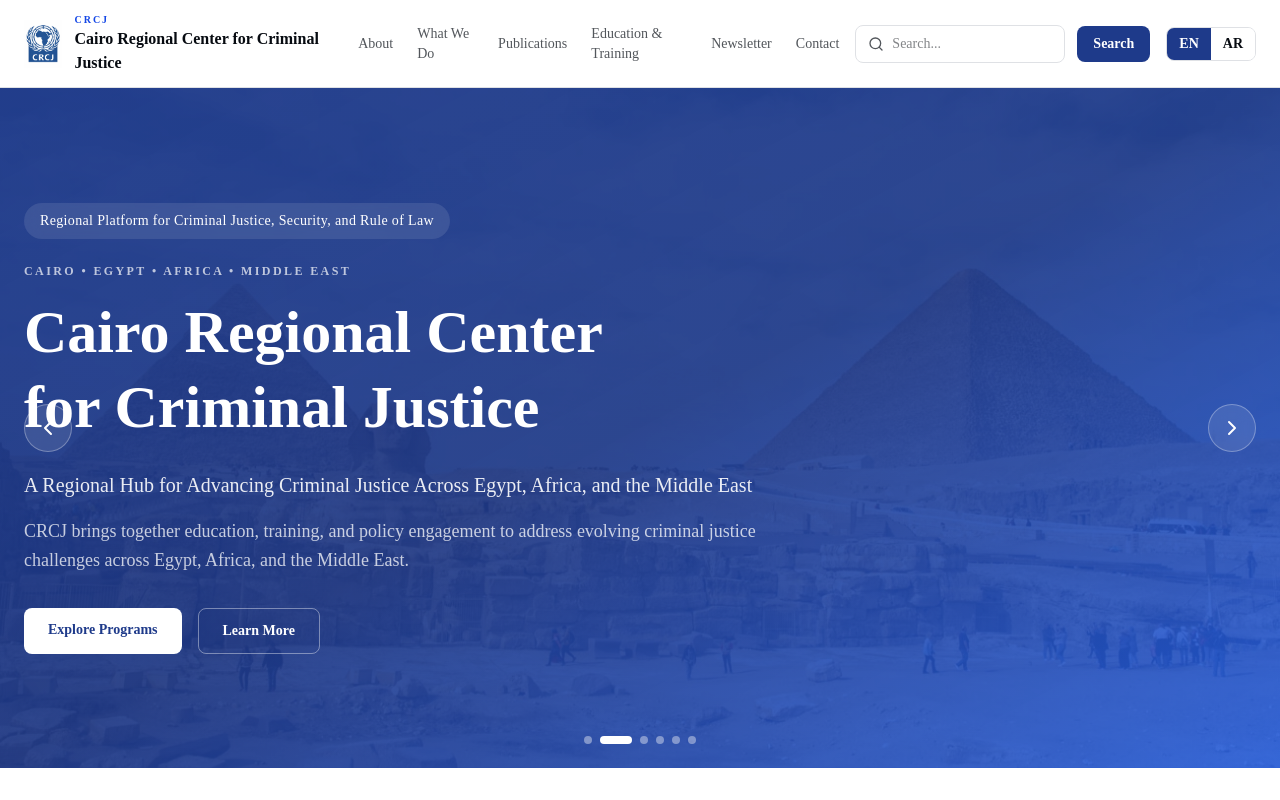
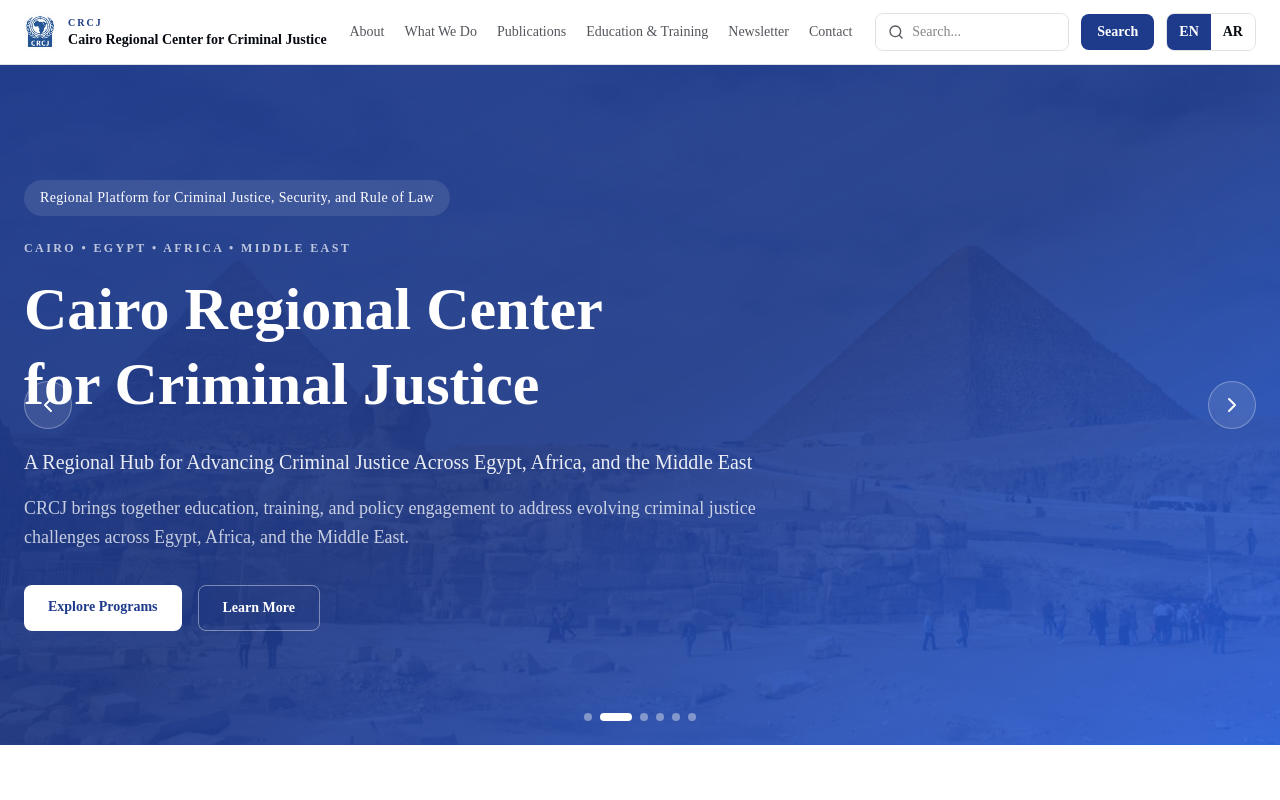
Before and after one commit to khaledcrcj/crcj-site, a Next.js app: page / in a window 1280 px wide. Shown: the top 800 px of the page. Built offline with nearby package versions, Linux system fonts and the light colour scheme.

Commit message:
header.tsx

```diff
--- a/components/crcj/header.tsx
+++ b/components/crcj/header.tsx
@@ -28,30 +28,12 @@
 
   const searchTargets = useMemo(
     () => [
-      {
-        href: "#about",
-        keywords: ["about", "who we are", "mission", "vision", "عن", "حول", "من نحن"],
-      },
-      {
-        href: "#areas",
-        keywords: ["areas", "focus", "themes", "topics", "مجالات", "محاور", "تركيز"],
-      },
-      {
-        href: "#publications",
-        keywords: ["publications", "research", "reports", "papers", "منشورات", "أبحاث", "تقارير"],
-      },
-      {
-        href: "#programs",
-        keywords: ["programs", "courses", "training", "education", "برامج", "دورات", "تدريب"],
-      },
-      {
-        href: "#newsletter",
-        keywords: ["newsletter", "updates", "news", "subscribe", "نشرة", "أخبار", "اشتراك"],
-      },
-      {
-        href: "#contact",
-        keywords: ["contact", "email", "location", "reach", "تواصل", "اتصال", "بريد", "عنوان"],
-      },
+      { href: "#about", keywords: ["about", "mission", "vision", "عن", "من نحن"] },
+      { href: "#areas", keywords: ["areas", "focus", "themes", "مجالات", "محاور"] },
+      { href: "#publications", keywords: ["publications", "research", "reports", "منشورات", "أبحاث"] },
+      { href: "#programs", keywords: ["programs", "training", "courses", "برامج", "تدريب"] },
+      { href: "#newsletter", keywords: ["newsletter", "news", "updates", "نشرة", "أخبار"] },
+      { href: "#contact", keywords: ["contact", "email", "location", "تواصل", "اتصال"] },
     ],
     []
   );
@@ -68,12 +50,6 @@
       window.location.hash = match.href;
       setMobileMenuOpen(false);
       setSearch("");
-      return;
-    }
-
-    const fallback = document.body.innerText.toLowerCase().includes(query);
-    if (!fallback) {
-      alert(isAr ? "لم يتم العثور على نتيجة." : "No matching section found.");
     }
   };
 
@@ -84,25 +60,30 @@
     }
   };
 
+  const changeLang = (value: Language) => {
+    setLang(value);
+    setMobileMenuOpen(false);
+  };
+
   return (
     <header className="sticky top-0 z-50 border-b border-border bg-background/95 backdrop-blur supports-[backdrop-filter]:bg-background/80">
       <div className="mx-auto flex max-w-7xl items-center justify-between gap-4 px-4 py-3 lg:px-6">
         {/* Logo */}
-        <a href="#" className="flex items-center gap-3">
+        <a href="#" className="flex min-w-0 shrink-0 items-center gap-3">
           <Image
             src="/logo.png"
             alt="CRCJ Logo"
-            width={48}
-            height={48}
-            className="h-11 w-auto lg:h-12"
+            width={44}
+            height={44}
+            className="h-10 w-auto"
           />
-          <div className="hidden sm:block">
-            <div className="text-[10px] font-bold uppercase tracking-[0.2em] text-blue-700">
+          <div className="hidden min-w-0 md:block">
+            <div className="text-[10px] font-bold uppercase tracking-[0.2em] text-[#1E3A8A]">
               CRCJ
             </div>
             <div
               className={cn(
-                "text-sm font-semibold text-foreground lg:text-base",
+                "max-w-[260px] truncate text-sm font-semibold text-foreground xl:max-w-none",
                 isAr && "font-[var(--font-noto-arabic)]"
               )}
             >
@@ -114,13 +95,13 @@
         </a>
 
         {/* Desktop Navigation */}
-        <nav className="hidden items-center gap-6 lg:flex">
+        <nav className="hidden items-center gap-5 lg:flex">
           {navLinks.map((link) => (
             <a
               key={link.href}
               href={link.href}
               className={cn(
-                "text-sm font-medium text-muted-foreground transition-colors hover:text-foreground",
+                "whitespace-nowrap text-sm font-medium text-muted-foreground transition-colors hover:text-foreground",
                 isAr && "font-[var(--font-noto-arabic)]"
               )}
             >
@@ -129,8 +110,8 @@
           ))}
         </nav>
 
-        {/* Desktop Search */}
-        <div className="hidden lg:flex items-center gap-3">
+        {/* Desktop Search + Language */}
+        <div className="hidden shrink-0 items-center gap-3 lg:flex">
           <div className="flex items-center rounded-md border border-border bg-white px-3 py-2">
             <Search className="h-4 w-4 text-muted-foreground" />
             <input
@@ -140,7 +121,7 @@
               onKeyDown={handleSearchKeyDown}
               placeholder={isAr ? "ابحث..." : "Search..."}
               className={cn(
-                "ml-2 w-40 bg-transparent text-sm text-foreground outline-none",
+                "ml-2 w-36 bg-transparent text-sm text-foreground outline-none",
                 isAr && "mr-2 ml-0 font-[var(--font-noto-arabic)]"
               )}
             />
@@ -156,16 +137,14 @@
           >
             {isAr ? "بحث" : "Search"}
           </button>
-        </div>
 
-        {/* Language + Mobile Menu */}
-        <div className="flex items-center gap-3">
-          <div className="flex overflow-hidden rounded-md border border-border">
+          <div className="relative z-[60] flex overflow-hidden rounded-md border border-border bg-white">
             <button
               type="button"
-              onClick={() => setLang("en")}
+              onMouseDown={() => changeLang("en")}
+              onClick={() => changeLang("en")}
               className={cn(
-                "px-3 py-1.5 text-sm font-semibold transition-colors",
+                "relative z-[61] px-3 py-2 text-sm font-semibold transition-colors",
                 lang === "en"
                   ? "bg-[#1E3A8A] text-white"
                   : "bg-white text-foreground hover:bg-muted"
@@ -175,12 +154,45 @@
             </button>
             <button
               type="button"
-              onClick={() => setLang("ar")}
+              onMouseDown={() => changeLang("ar")}
+              onClick={() => changeLang("ar")}
+              className={cn(
+                "relative z-[61] px-3 py-2 text-sm font-semibold transition-colors",
+                lang === "ar"
+                  ? "bg-[#1E3A8A] text-white"
+                  : "bg-white text-foreground hover:bg-muted"
+              )}
+            >
+              AR
+            </button>
+          </div>
+        </div>
+
+        {/* Mobile controls */}
+        <div className="flex items-center gap-2 lg:hidden">
+          <div className="relative z-[60] flex overflow-hidden rounded-md border border-border bg-white">
+            <button
+              type="button"
+              onMouseDown={() => changeLang("en")}
+              onClick={() => changeLang("en")}
+              className={cn(
+                "px-3 py-1.5 text-sm font-semibold transition-colors",
+                lang === "en"
+                  ? "bg-[#1E3A8A] text-white"
+                  : "bg-white text-foreground"
+              )}
+            >
+              EN
+            </button>
+            <button
+              type="button"
+              onMouseDown={() => changeLang("ar")}
+              onClick={() => changeLang("ar")}
               className={cn(
                 "px-3 py-1.5 text-sm font-semibold transition-colors",
                 lang === "ar"
                   ? "bg-[#1E3A8A] text-white"
-                  : "bg-white text-foreground hover:bg-muted"
+                  : "bg-white text-foreground"
               )}
             >
               AR
@@ -190,7 +202,7 @@
           <button
             type="button"
             onClick={() => setMobileMenuOpen(!mobileMenuOpen)}
-            className="flex h-10 w-10 items-center justify-center rounded-md border border-border lg:hidden"
+            className="flex h-10 w-10 items-center justify-center rounded-md border border-border"
             aria-label="Toggle menu"
           >
             {mobileMenuOpen ? <X className="h-5 w-5" /> : <Menu className="h-5 w-5" />}
@@ -221,7 +233,7 @@
               type="button"
               onClick={runSearch}
               className={cn(
-                "rounded-md bg-[#1E3A8A] px-4 py-2 text-sm font-semibold text-white transition-colors hover:bg-[#16306f]",
+                "rounded-md bg-[#1E3A8A] px-4 py-2 text-sm font-semibold text-white",
                 isAr && "font-[var(--font-noto-arabic)]"
               )}
             >
```
